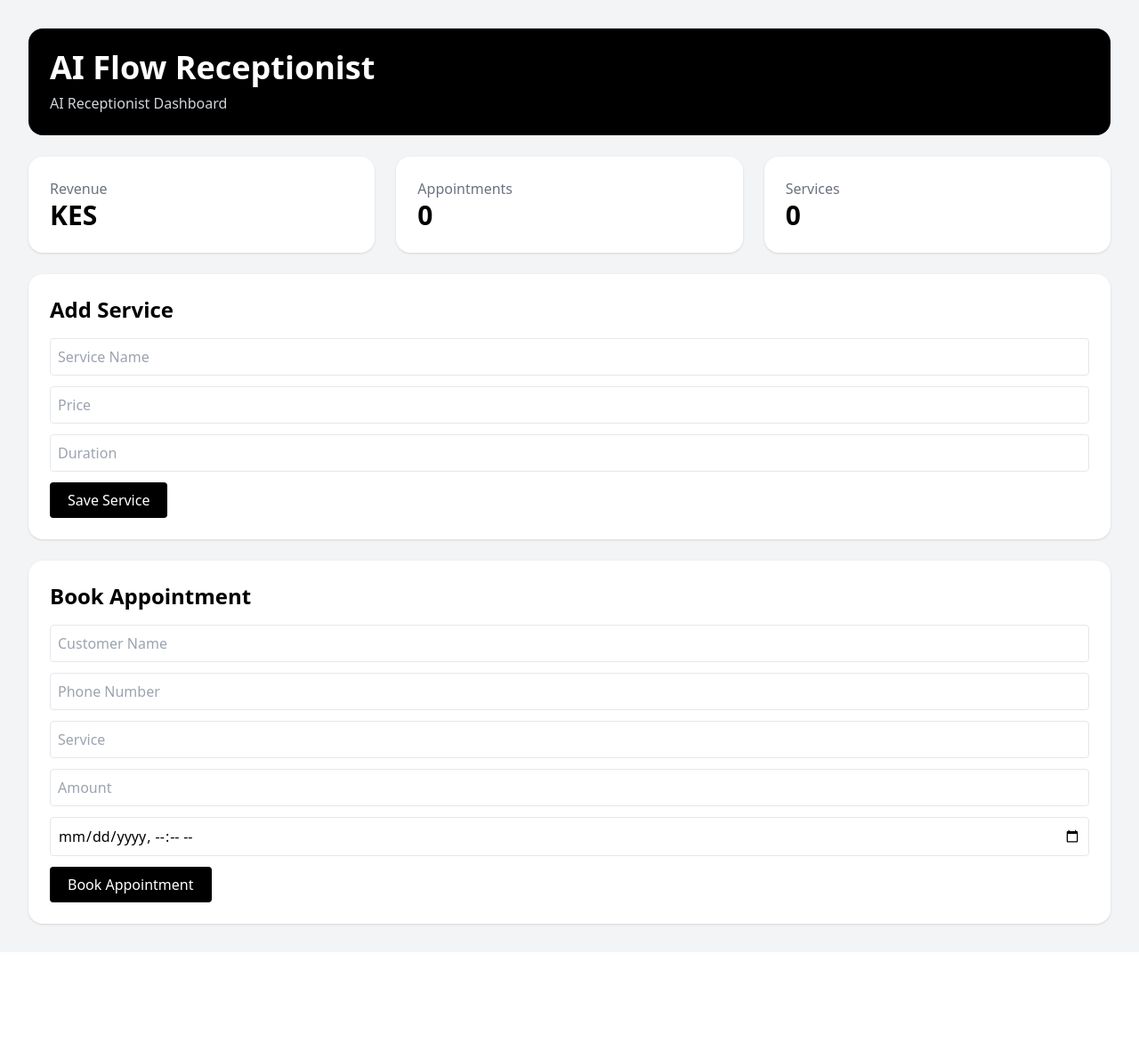
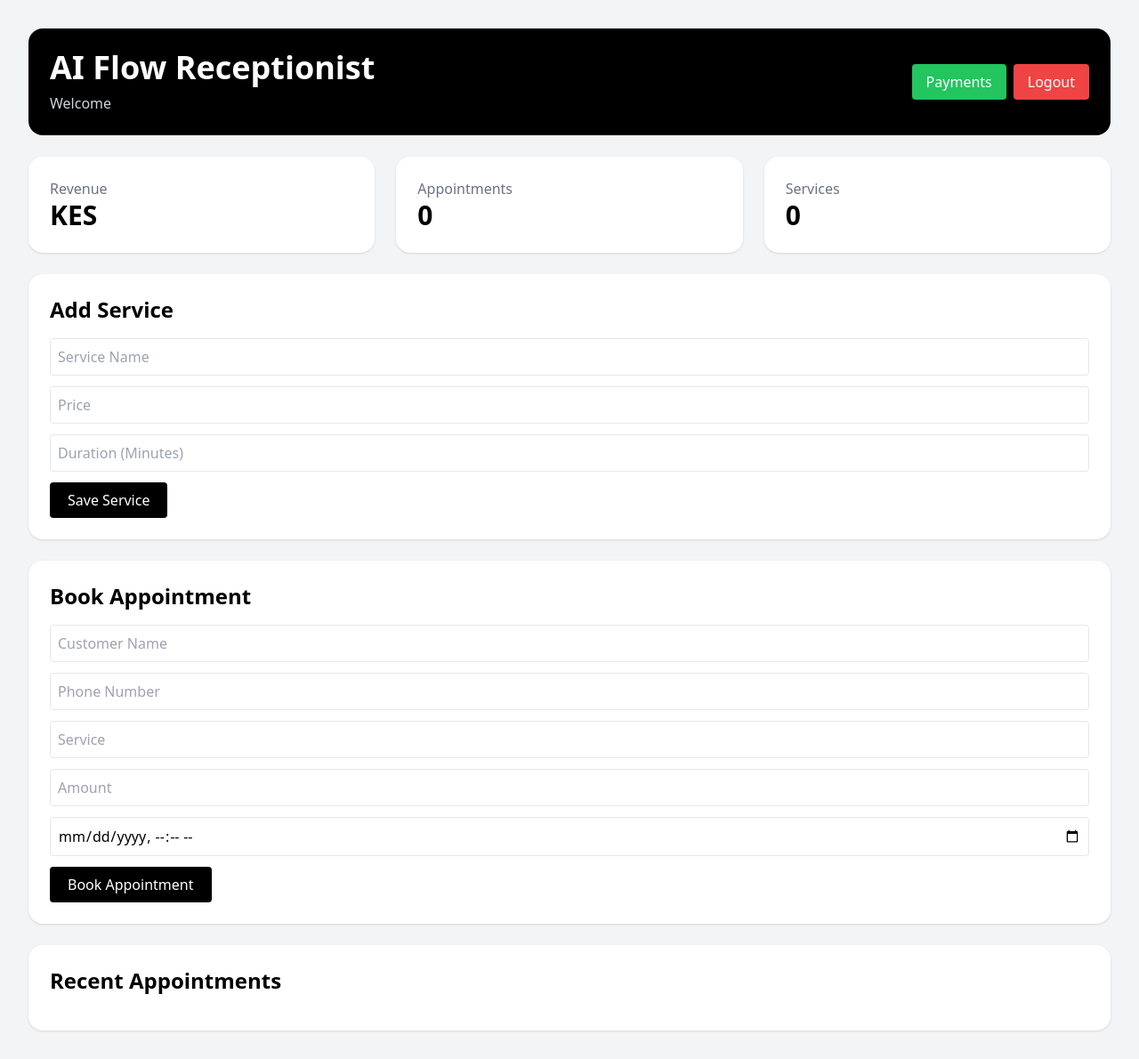
Before and after one commit to rachaelwanja/whatsapp-ai-bot-254, a Flask app: template templates/dashboard.html in a window 1280 px wide. Shown: the whole page at 89% size. Before the commit the page ends 1042 px from the top, so only its background shows below. Run offline with Flask 3, Linux system fonts and the light colour scheme; the template is opened without the code that fills it, so the values that code supplies are empty; some libraries are stand-ins or nearby versions.

Commit message:
Update dashboard.html

```diff
--- a/templates/dashboard.html
+++ b/templates/dashboard.html
@@ -7,21 +7,49 @@
 
 <body class="bg-gray-100">
 
-<div class="p-8">
+<div class="p-4 md:p-8">
+
+    <!-- HEADER -->
 
     <div class="bg-black text-white rounded-2xl p-6 mb-6">
 
-        <h1 class="text-4xl font-bold">
-            AI Flow Receptionist
-        </h1>
+        <div class="flex justify-between items-center">
 
-        <p class="text-gray-300 mt-2">
-            AI Receptionist Dashboard
-        </p>
+            <div>
+
+                <h1 class="text-4xl font-bold">
+                    AI Flow Receptionist
+                </h1>
+
+                <p class="text-gray-300 mt-2">
+                    Welcome {{ business.business_name }}
+                </p>
+
+            </div>
+
+            <div class="flex gap-2">
+
+                <a href="/payments">
+                    <button class="bg-green-500 px-4 py-2 rounded">
+                        Payments
+                    </button>
+                </a>
+
+                <a href="/logout">
+                    <button class="bg-red-500 px-4 py-2 rounded">
+                        Logout
+                    </button>
+                </a>
+
+            </div>
+
+        </div>
 
     </div>
 
-    <div class="grid grid-cols-3 gap-6 mb-6">
+    <!-- STATS -->
+
+    <div class="grid md:grid-cols-3 gap-6 mb-6">
 
         <div class="bg-white rounded-2xl p-6 shadow">
 
@@ -61,7 +89,7 @@
 
     </div>
 
-    <!-- SERVICES -->
+    <!-- ADD SERVICE -->
 
     <div class="bg-white rounded-2xl p-6 shadow mb-6">
 
@@ -88,11 +116,13 @@
             <input
                 type="number"
                 name="duration"
-                placeholder="Duration"
+                placeholder="Duration (Minutes)"
                 class="border p-2 rounded w-full mb-3"
             >
 
-            <button class="bg-black text-white px-5 py-2 rounded">
+            <button
+                class="bg-black text-white px-5 py-2 rounded"
+            >
                 Save Service
             </button>
 
@@ -100,9 +130,9 @@
 
     </div>
 
-    <!-- APPOINTMENTS -->
+    <!-- BOOK APPOINTMENT -->
 
-    <div class="bg-white rounded-2xl p-6 shadow">
+    <div class="bg-white rounded-2xl p-6 shadow mb-6">
 
         <h2 class="text-2xl font-bold mb-4">
             Book Appointment
@@ -144,7 +174,9 @@
                 class="border p-2 rounded w-full mb-3"
             >
 
-            <button class="bg-black text-white px-5 py-2 rounded">
+            <button
+                class="bg-black text-white px-5 py-2 rounded"
+            >
                 Book Appointment
             </button>
 
@@ -152,6 +184,40 @@
 
     </div>
 
+    <!-- RECENT APPOINTMENTS -->
+
+    <div class="bg-white rounded-2xl p-6 shadow">
+
+        <h2 class="text-2xl font-bold mb-4">
+            Recent Appointments
+        </h2>
+
+        {% for appointment in appointments %}
+
+        <div class="border-b py-3">
+
+            <p>
+                <strong>{{ appointment.customer_name }}</strong>
+            </p>
+
+            <p>
+                {{ appointment.customer_phone }}
+            </p>
+
+            <p>
+                {{ appointment.service }}
+            </p>
+
+            <p>
+                KES {{ appointment.amount }}
+            </p>
+
+        </div>
+
+        {% endfor %}
+
+    </div>
+
 </div>
 
 </body>
```
